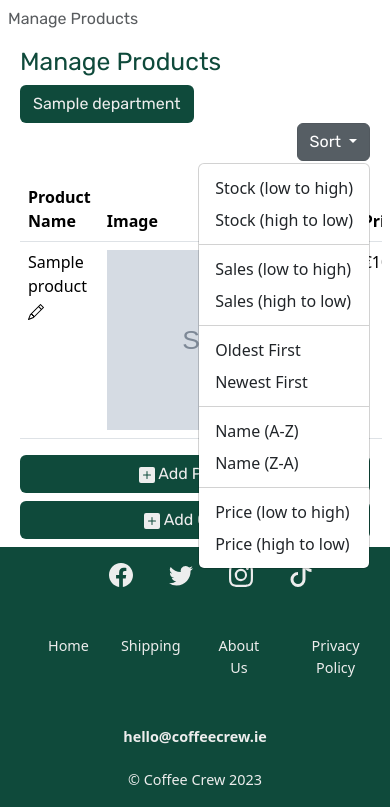
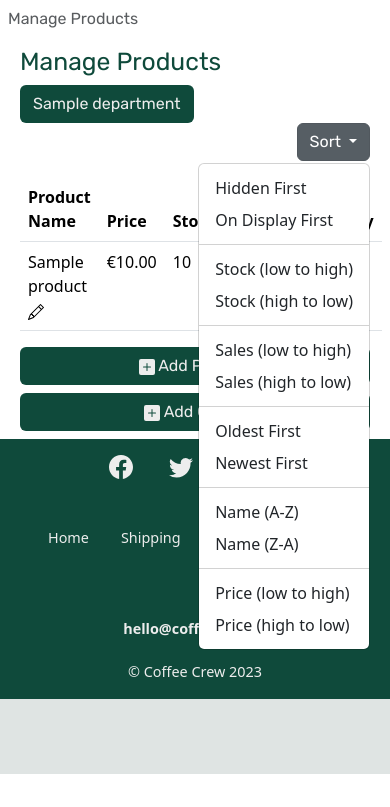
Before and after one commit to davidindub/coffeecrew, a Django app: page /shop/staff/products/ in a window 390 px wide, after a click on "Sort". Shown: the part 70-877 px from the top of the page. After the commit the page ends 844 px from the top, so only its background shows below. Run offline with Django 4.2, Linux system fonts and the light colour scheme; tables that the repository leaves empty hold one stand-in row (values such as "Sample post"); grey boxes marked "Sample" are stand-in pictures.

Commit message:
Add more filter options to staff products view

```diff
--- a/products/templates/products/staff/manage_products.html
+++ b/products/templates/products/staff/manage_products.html
@@ -92,12 +92,12 @@
                             <table class="table">
                                 <thead>
                                     <tr>
-                                        <th scope="col">Product Name</th>
-                                        <th scope="col">Image</th>
-                                        <th scope="col">Price</th>
-                                        <th scope="col">Stock</th>
-                                        <th scope="col">Lifetime Sales</th>
-                                        <th scope="col">On Display</th>
+                                        <th>Product Name</th>
+                                        <th class="d-none d-md-table-cell">Image</th>
+                                        <th>Price</th>
+                                        <th>Stock</th>
+                                        <th>Lifetime Sales</th>
+                                        <th>On Display</th>
                                     </tr>
                                 </thead>
                                 <tbody>
@@ -116,7 +116,7 @@
                                                     </svg>
                                                 </a>
                                             </td>
-                                            <td>
+                                            <td class="d-none d-md-table-cell">
                                                 <a href="{% url 'product_detail' product.slug %}">
                                                     {% if product.image %}
                                                         <img src="{{ product.imageURL }}"
--- a/products/views.py
+++ b/products/views.py
@@ -409,6 +409,11 @@ class ManageProducts(generic.ListView):
                 queryset = queryset.order_by("lifetime_sales")
             else:
                 queryset = queryset.order_by("-lifetime_sales")
+        elif sort == "visible_to_customers":
+            if order == "asc":
+                queryset = queryset.order_by("visible_to_customers")
+            else:
+                queryset = queryset.order_by("-visible_to_customers")
 
         return queryset
 
@@ -438,6 +443,11 @@ class ManageProducts(generic.ListView):
                 context["sort_selected"] = "Oldest First"
             else:
                 context["sort_selected"] = "Newest First"
+        elif sort == "visible_to_customers":
+            if order == "asc":
+                context["sort_selected"] = "Hidden First"
+            else:
+                context["sort_selected"] = "On Display First"
 
         context["category"] = get_object_or_404(
             Category, name=category) if category else None
--- a/templates/includes/manage_products_sort.html
+++ b/templates/includes/manage_products_sort.html
@@ -12,6 +12,11 @@
       {% endif %}
    </a>
    <div class="dropdown-menu" aria-labelledby="dropdownSort">
+      <a class="dropdown-item"
+         href="?{% if request.GET.search %}search={{ request.GET.search }}&{% endif %}sort=visible_to_customers&order=asc">Hidden First</a>
+         <a class="dropdown-item"
+         href="?{% if request.GET.search %}search={{ request.GET.search }}&{% endif %}sort=visible_to_customers&order=desc">On Display First</a>
+      <div class="dropdown-divider"></div>
       <a class="dropdown-item"
          href="?{% if request.GET.search %}search={{ request.GET.search }}&{% endif %}sort=stock&order=asc">Stock (low to high)</a>
       <a class="dropdown-item"
```
Lines whose indentation alone changed are shown as unchanged.
